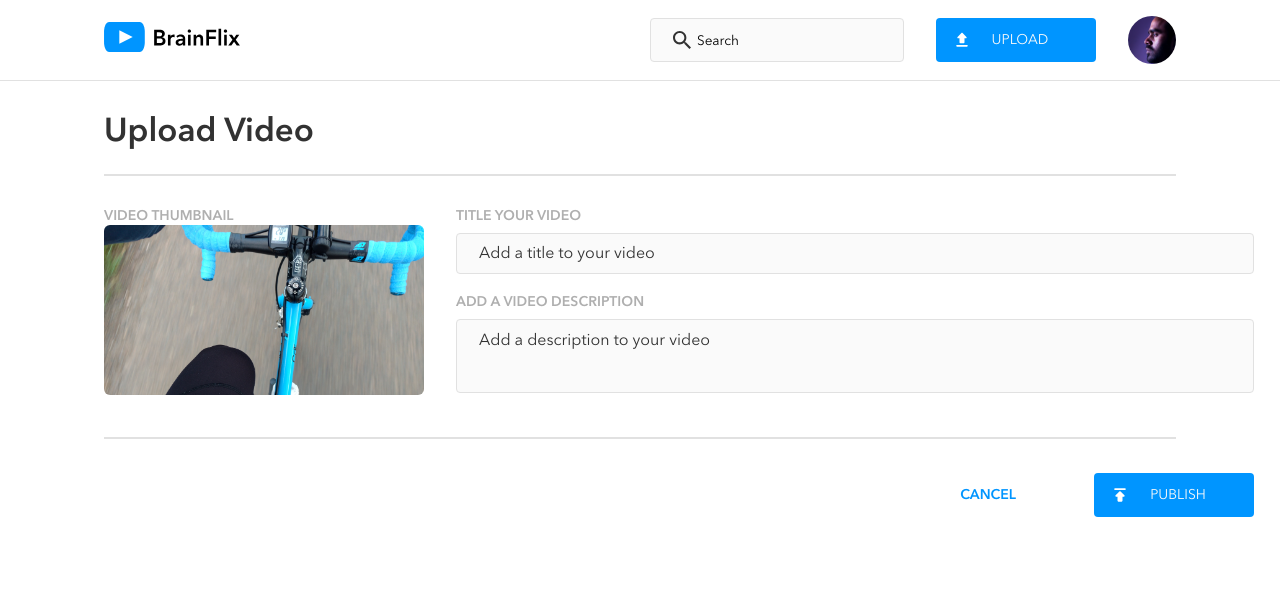
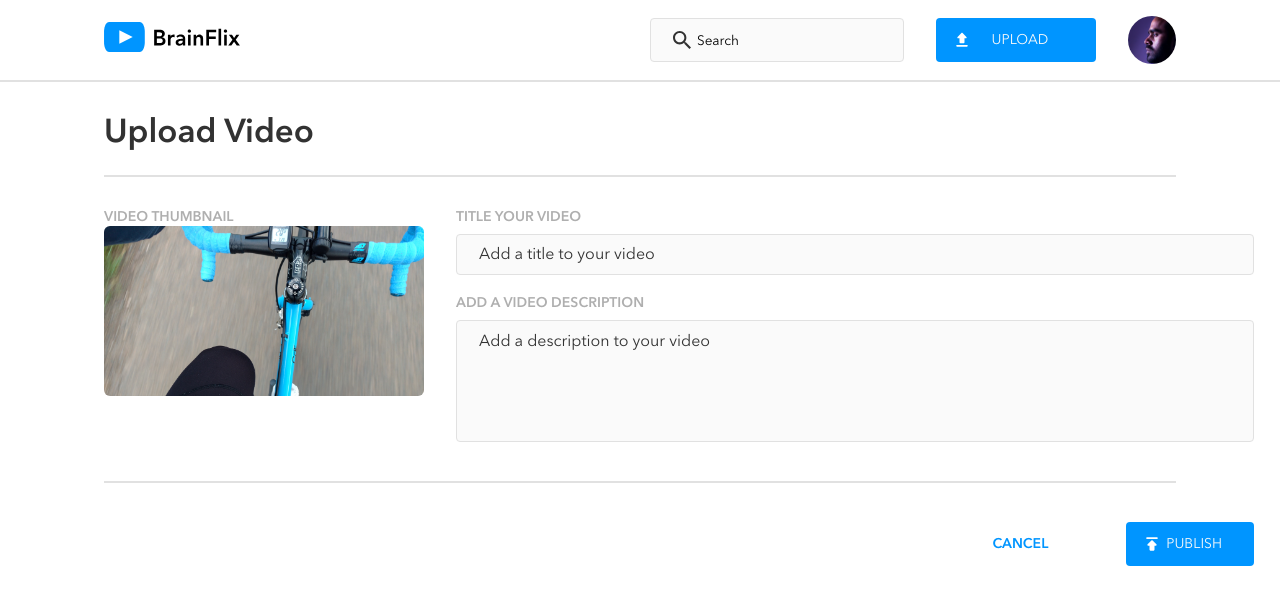
Before and after one commit to Bardia30/bardia-dehbasti-brainflix, a React (Create React App) app: page /upload in a window 1280 px wide. Shown: the top 604 px of the page. Built offline with nearby package versions, Linux system fonts and the light colour scheme.

Commit message:
finished styling of the upload page

```diff
--- a/src/components/HeaderComponents/Header.scss
+++ b/src/components/HeaderComponents/Header.scss
@@ -68,11 +68,11 @@
     }
     &__upload-section{
         @include flex($align:center);
-        margin: 0 2rem;
+        margin: 0;
         background-color: $primary-cta-color;
         border-radius:4px;
         padding: 0.75rem 1rem;
-        width:100%;
+        width:90vw;
         border:none;
         cursor:pointer;
         transition: 0.5s ease-in-out;
@@ -99,8 +99,13 @@
         }
     }
     &__upload-icon{
-        width: 1.25rem;
+        width: 1.5rem;
         margin-right: 0.25rem;
+        @include tablet{
+            width: 1.25rem;
+
+        }
+
     }
 
     &__logo{
--- a/src/components/MainComponents/VideoUploadComponents/VideoUpload.scss
+++ b/src/components/MainComponents/VideoUploadComponents/VideoUpload.scss
@@ -3,7 +3,8 @@
 
 
 .upload-page {
-    padding: 2rem 6.5rem;
+    padding: 2rem 1rem 0 1rem;
+    border-top: $divider;
     @include tablet {
         padding: 2rem;
     }
@@ -11,9 +12,8 @@
         padding: 2rem 6.5rem;
     }
 
-    border-top: $input-border;
     &__title{
-        @include font($size:2.0625rem, $weight:600);
+        @include font($size:1.875rem, $weight:600);
         line-height: 2.75rem;
         margin:0;
         padding-bottom:1.325rem;
@@ -29,13 +29,12 @@
 }
 
 .upload-section {
-    padding-top: 2rem;
-    border-top: $divider;
-    border-bottom: $divider;
-    @include flex;
+    @include flex($direction:column);
     column-gap: 2rem;
     @include tablet {
-        @include flex ($direction:column);
+        border-bottom: $divider;
+        padding-top: 2rem;
+        border-top: $divider;
         row-gap:2rem;
     }
     @include desktop {
@@ -55,10 +54,12 @@
         }
     }
     &__thumbnail{
-
+        width:100%;
         border-radius: 6px;
+        margin-bottom:1rem;
         @include tablet{
             width:28rem;
+            margin:0;
         }
         @include desktop{
             width:20rem;
@@ -72,12 +73,15 @@
 .upload-form {
     display: flex;
     flex-direction: column;
+    @include tablet{
+        height:17rem;
+    }
     &__labels-and-inputs{
         @include flex($direction:column);
     }
     &__label {
         text-transform: uppercase;
-        @include font($weight:600, $color:$secondary-text-color);
+        @include font($size:0.95rem, $weight:600, $color:$secondary-text-color);
         margin: 0;
         @include tablet{
             font-size:0.875rem;
@@ -91,10 +95,10 @@
         @include flex($align:flex-start);
         border: $input-border;
         border-radius: 4px;
-        padding: 0.75rem 1.375rem;
-        width: 15rem;
-        height: 6rem;
-        margin-bottom:1.25rem;
+        padding: 0.75rem 1rem;
+        width: 83vw;
+        height:1.5rem;
+        margin-bottom:0.25rem;
         margin-top:0.5rem;
         background-color: $form-background;
         transition: $transition;
@@ -102,6 +106,7 @@
             border: $input-focus-border;
         }
         @include tablet{
+            padding: 0.75rem 1.375rem;
             width: 95%;
             margin-right:2rem;
             height: auto;
@@ -117,23 +122,39 @@
 
         }
         &--description{
-            height:3rem;
+            height:5.5rem;
             resize:none;
+            @include tablet{
+                height:6rem;
+            }
+
         }
     }
 }
 
 .buttons-section{
-    display:flex;
-    align-self: flex-end;
-    position: relative;
-    top:5rem;
+    @include flex($direction:column-reverse);
+    margin: 2rem 0 3rem 0;
+    @include tablet {
+        display:flex;
+        flex-direction: row;
+        align-self: flex-end;
+        position: relative;
+        top:3rem;
+        padding-bottom:3rem;
+    }
+
     &__cancel-cta{
         border:none;
         background:$primary-background;
         text-transform: uppercase;
-        @include font($size:0.875rem, $color:$primary-cta-color, $weight:600);
-        margin-right:2.5rem;
+        @include font($size:1rem, $color:$primary-cta-color, $weight:600);
+        margin-top: 2.5rem;
+        @include tablet{
+            margin-right:2.5rem;
+            margin-top:0;
+            font-size:0.875rem;
+        }
     }
 }
 
@@ -142,4 +163,5 @@
 
 .publish-button {
     margin-right:0;
+    width:100%;
 }
```
